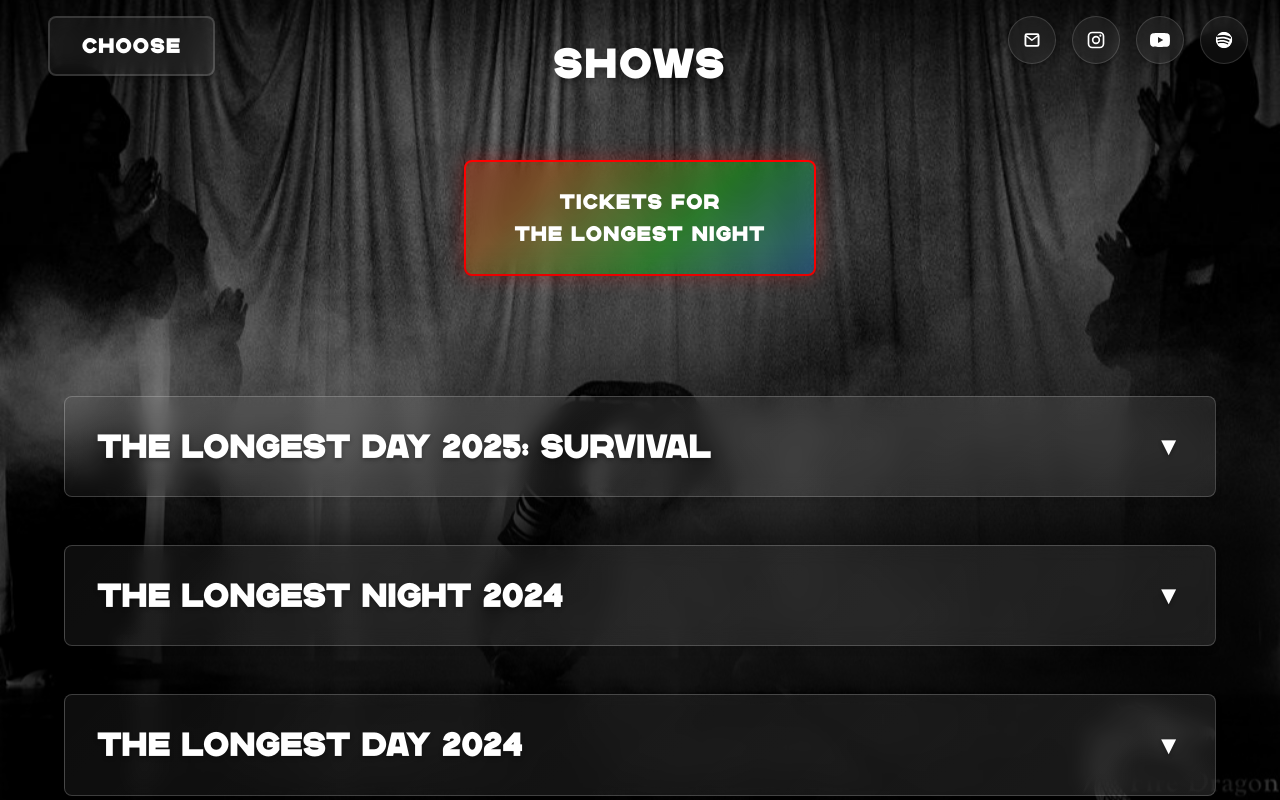
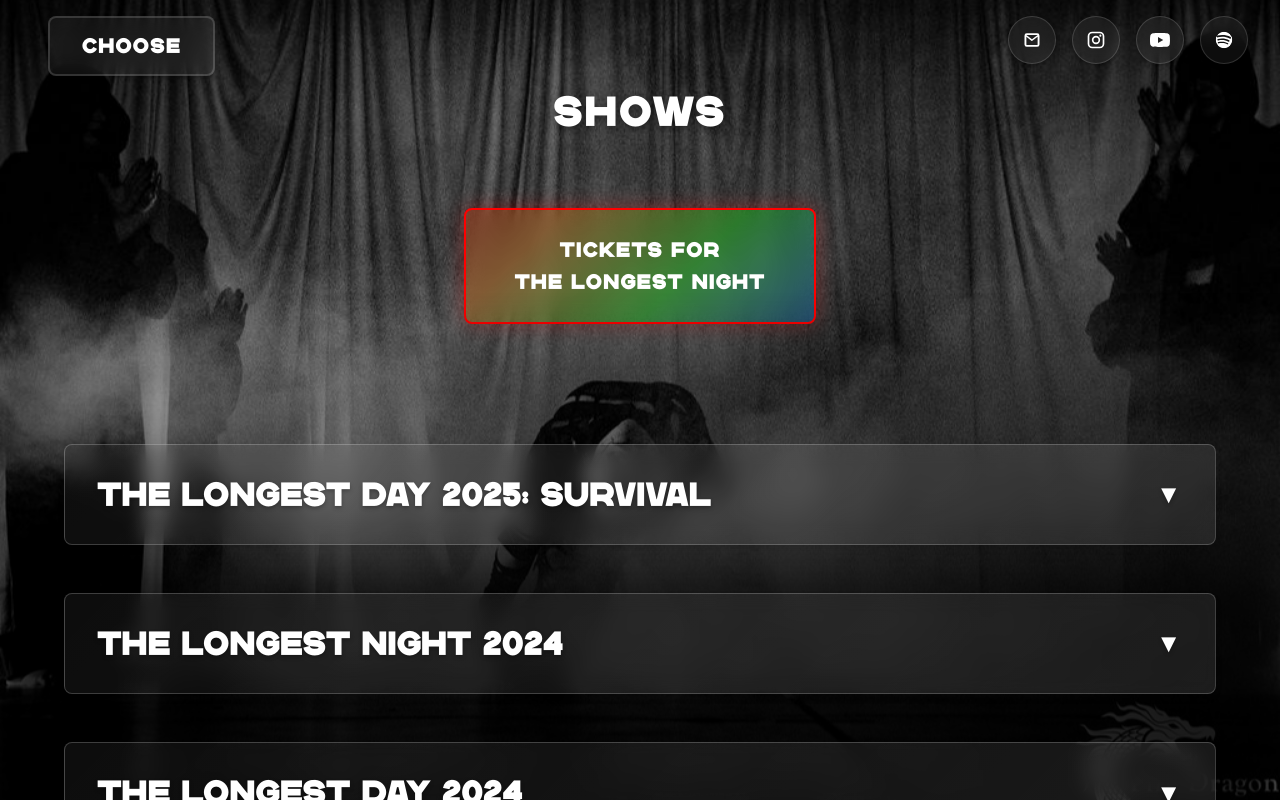
Before and after one commit to idulkin/circus-something, a React (Create React App) app: page /shows in a window 1280 px wide. Built offline with nearby package versions, Linux system fonts and the light colour scheme.

Commit message:
fix shows title

```diff
--- a/src/ShowsPage/ShowsPage.css
+++ b/src/ShowsPage/ShowsPage.css
@@ -9,6 +9,7 @@
 
 .content-container {
   text-align: center;
+  padding-top: var(--spacing-2xl);
 }
 
 .page-container {
```
